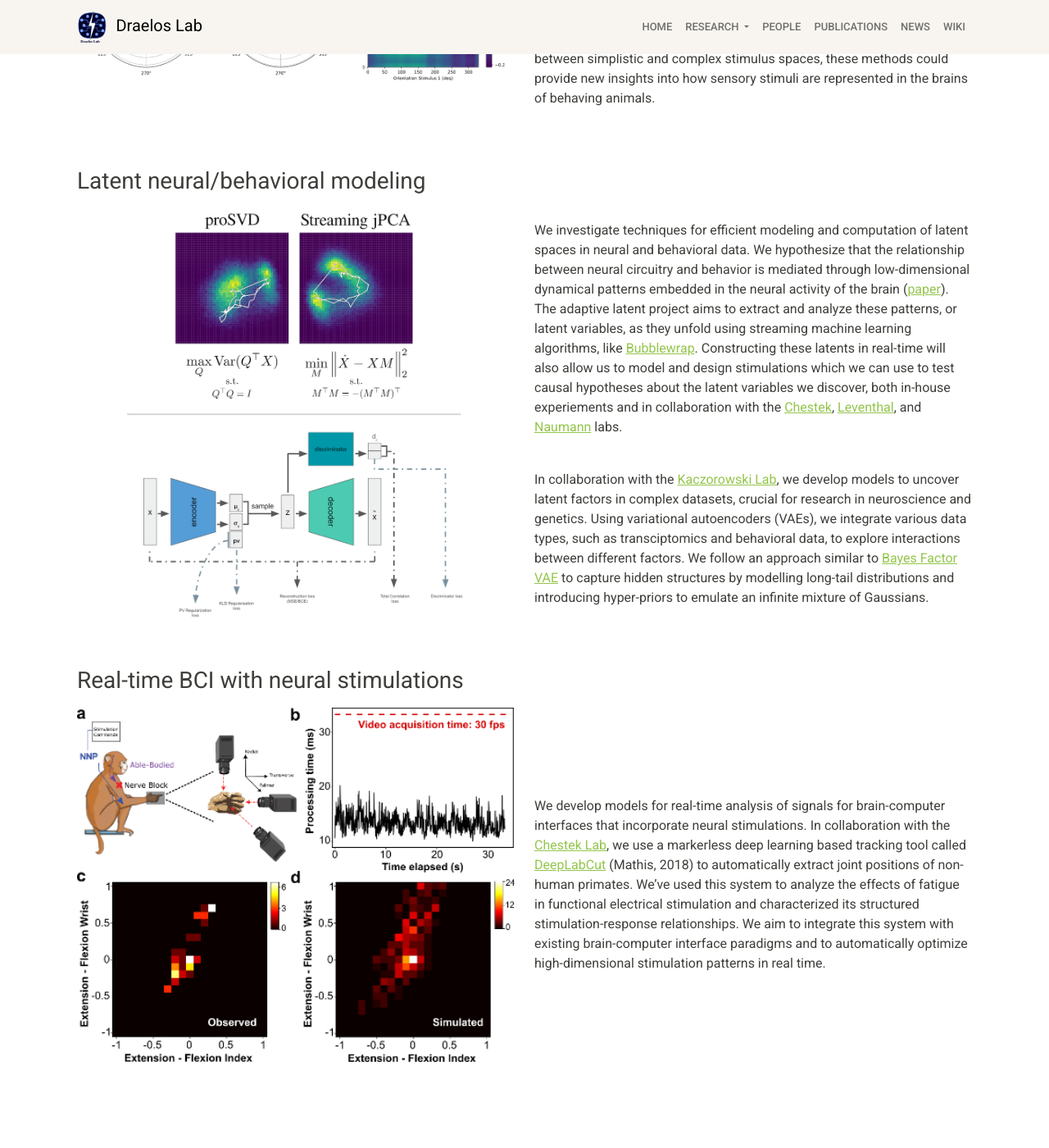
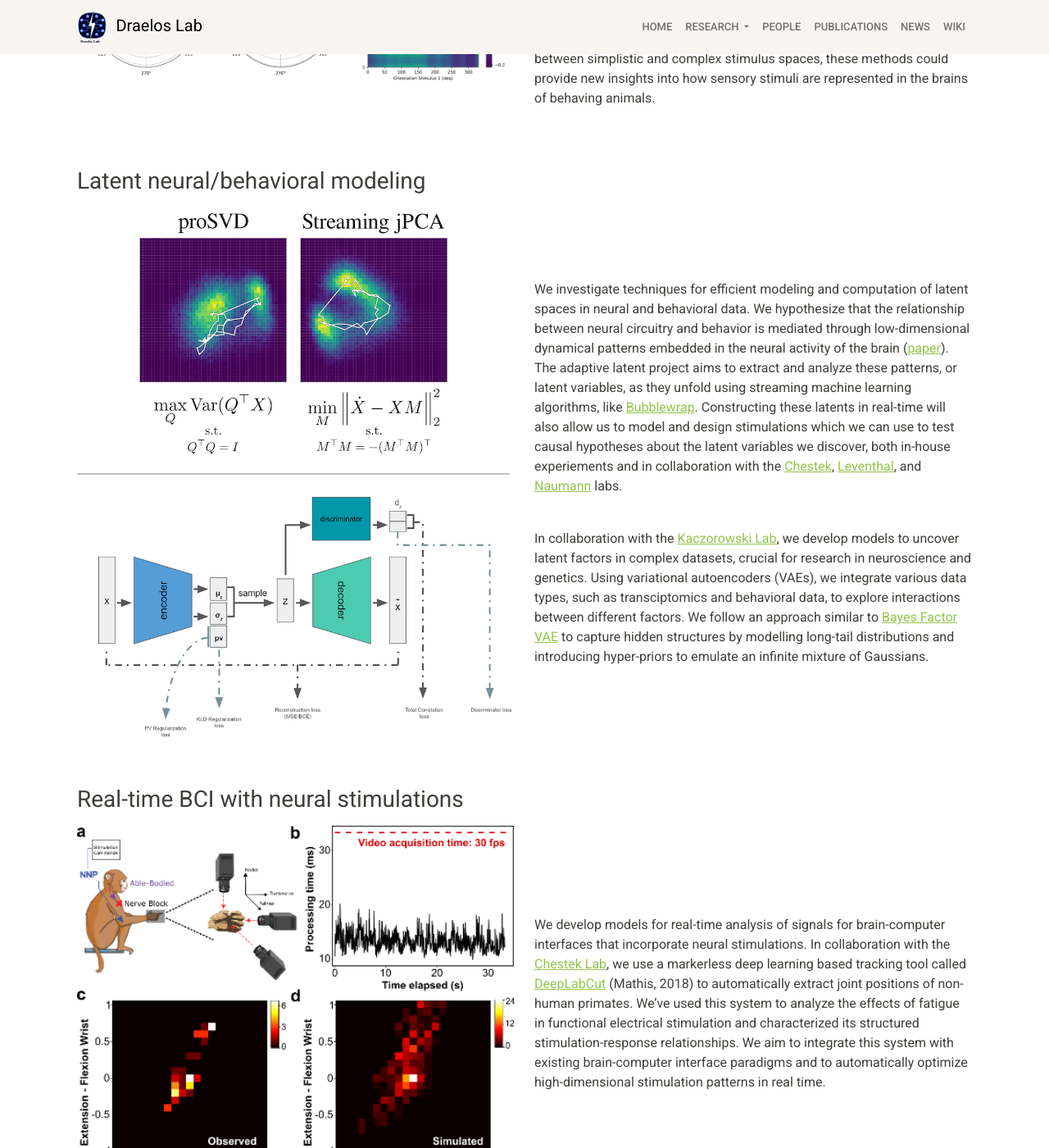
Before and after one commit to draeloslab/Website, a Jekyll site: the page built from research.html, in a window 1280 px wide and 1400 px high, scrolled down 736 px. Shown: the whole window at 82% size. Built offline with Jekyll 4.4.1, drawn with Linux system fonts in a browser that asks for light colours; nearby versions of some CDN libraries.

Commit message:
attempting to make the latent modeling img bigger (test)

```diff
--- a/css/styles.css
+++ b/css/styles.css
@@ -39,7 +39,7 @@ header {
 
 .img-research {
     max-width: 700px;
-    max-height: 500px;
+    max-height: 700px;
     width: 100%;
     height: auto;
     object-fit: contain;
```
